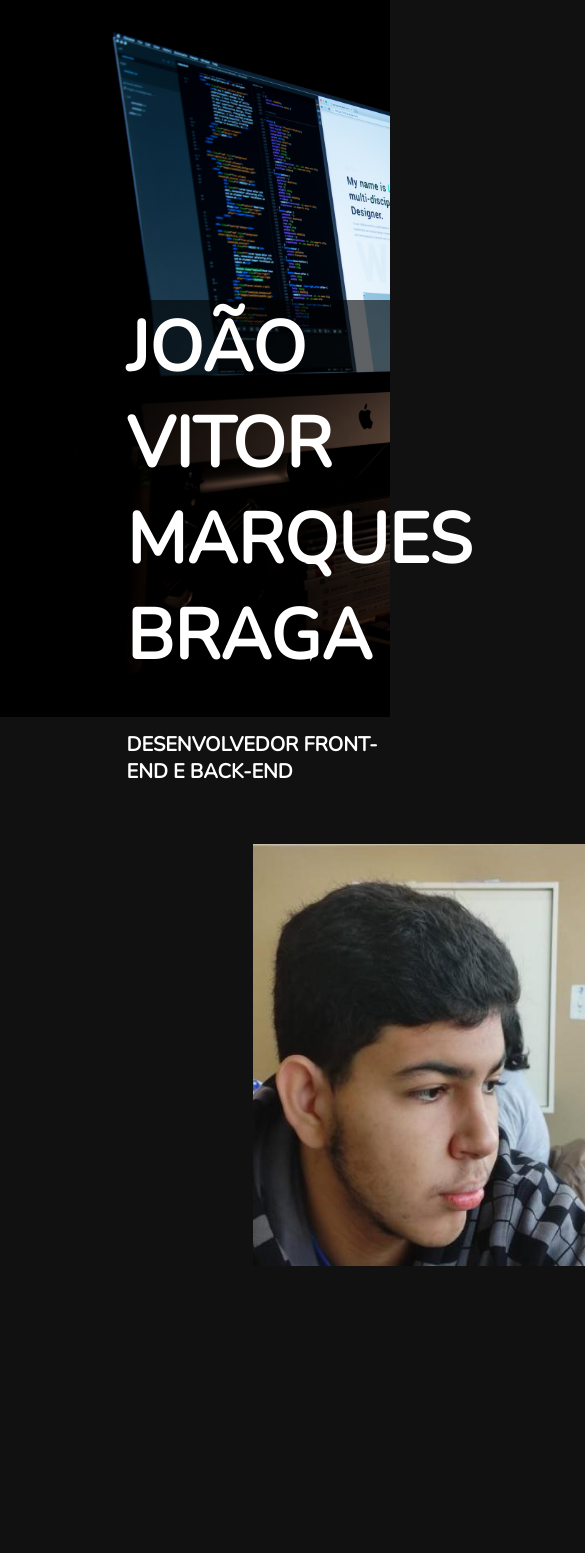
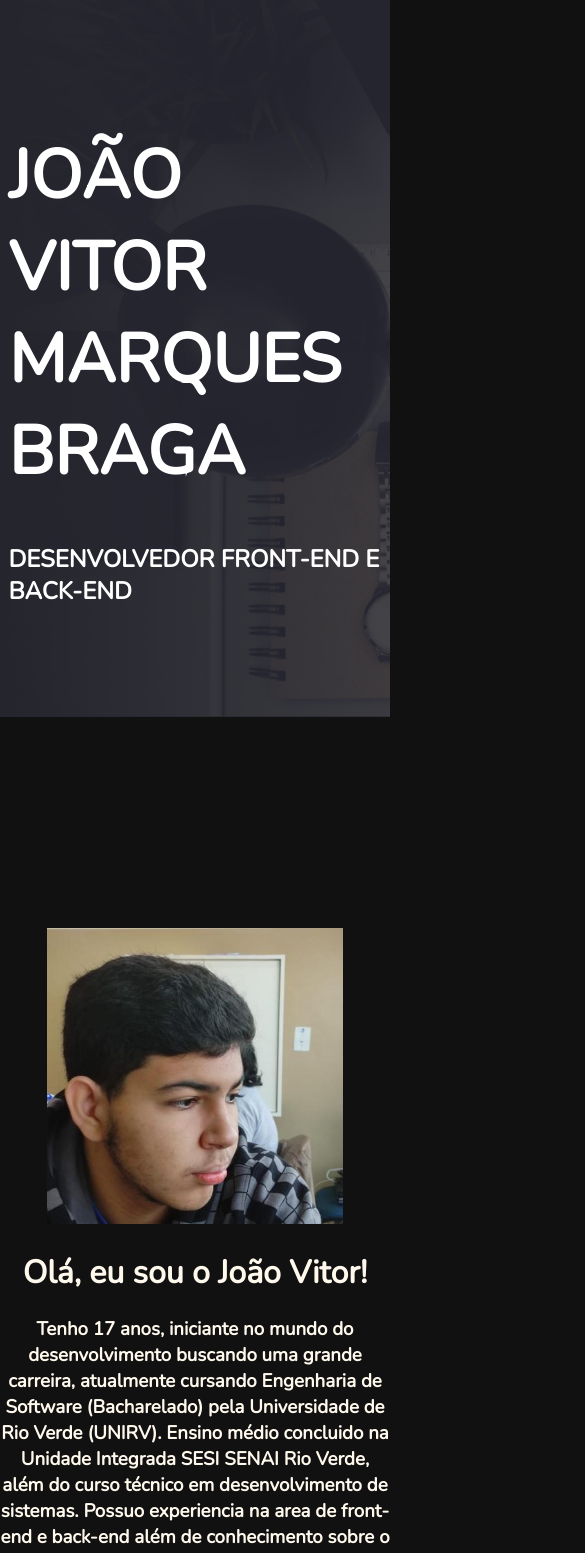
Before and after one commit to Joao-Vitor-Marques-Braga/portfolio, a React (Create React App) app: page / in a window 390 px wide. Shown: the top 1553 px of the page, 585 px wide, since content can reach past the window. Built offline with nearby package versions, Linux system fonts and the light colour scheme; the HTML template or start-up script is replaced by a standard one.

Commit message:
Add files via upload

```diff
--- a/src/components/Contato/style.css
+++ b/src/components/Contato/style.css
@@ -10,7 +10,7 @@
 .contato ul{
     display: flex;
     flex-direction: row;
-    margin-left: 20%;
+    margin: auto;
 }
 
 .contato li{
@@ -19,9 +19,23 @@
     text-align: center;
     align-items: center;
     list-style-type: none;
-    margin-left: 7rem;
+    margin: auto;
 }
 
 .contato li h3{
     color: white;
 }
+
+@media(max-width: 400px){
+    .contato{
+        font-size: 0.5rem;
+        margin: auto;
+    }
+}
+
+@media(max-width: 400px){
+    .contato img{
+        width: 3.5vh;
+        color: white;
+    }
+}
--- a/src/components/Header/style.css
+++ b/src/components/Header/style.css
@@ -2,7 +2,7 @@
     width: 100%;
     height: 85vh;
     margin-top: 0;
-    background: #fff url('../../images/banner2.jpg');
+    background: #fff url('../../images/banner.png');
     background-size: cover;
 }
 .navbar-header{
@@ -72,12 +72,21 @@
     padding-top: 30vh;
 }
 
+@media(max-width:400px) {
+    .containar-nome{
+    color: #fff;
+    font-family: 'Nunito', sans-serif;
+    padding-left: 1vh;
+    padding-right: 1vh;
+    padding-top: 10vh;
+    }
+}
+
 .containar-nome h1  {
-    font-size: 70px;
-    background: rgba(0, 0, 0, 0.6);
+    font-size: 8vh;
 }
 
 .containar-nome h3{
-    margin-top: 2px;
-    font-size: 20px;
+    margin-top: 2rem;
+    font-size: 1.5rem;
 }
--- a/src/components/Minhas habilidades/style.css
+++ b/src/components/Minhas habilidades/style.css
@@ -70,3 +70,72 @@
     padding: 0.5rem;
     box-shadow: 4px 4px 2px rgba(255, 255, 255, 0.733);
 }
+
+@media(max-width: 400px){
+    .minhas-habilidades h1{
+        color: #fff;
+        font-size: 4rem;
+    }
+}
+
+@media(max-width: 400px){
+    .habilidades{
+        flex-direction: column;
+    }
+}
+
+@media(max-width: 400px){
+    .card-html{
+        width: 80%;
+        margin: auto;
+        margin-bottom: 5vh;
+    }
+}
+
+@media(max-width: 400px){
+    .card-css{
+        width: 80%;
+        margin: auto;
+        margin-bottom: 5vh;
+    }
+}
+
+@media(max-width: 400px){
+    .card-javascript{
+        width: 80%;
+        margin: auto;
+        margin-bottom: 5vh;
+    }
+}
+
+@media(max-width: 400px){
+    .card-react{
+        width: 80%;
+        margin: auto;
+        margin-bottom: 5vh;
+    }
+}
+
+@media(max-width: 400px){
+    .card-bootstrap{
+        width: 80%;
+        margin: auto;
+        margin-bottom: 5vh;
+    }
+}
+
+@media(max-width: 400px){
+    .card-python{
+        width: 80%;
+        margin: auto;
+        margin-bottom: 5vh;
+    }
+}
+
+@media(max-width: 400px){
+    .card-flask{
+        width: 80%;
+        margin: auto;
+        margin-bottom: 5vh;
+    }
+}
--- a/src/components/sobre mim/index.jsx
+++ b/src/components/sobre mim/index.jsx
@@ -7,12 +7,7 @@ export const SobreMim = () => {
     <div className='sobremim'>
         <div className='minha-imagem'>
             <img src={Image} alt="minha imagem"/>
-        </div>
-
-        <div className='minha-descricao'>
-          <h1>
-            Olá, eu sou o João Vitor!
-          </h1>
+            <h1>Olá, eu sou o João Vitor!</h1>
             <h3>
               Tenho 17 anos, iniciante no mundo do desenvolvimento buscando uma grande carreira,
               atualmente cursando Engenharia de Software (Bacharelado) pela Universidade de Rio Verde (UNIRV).
--- a/src/components/sobre mim/style.css
+++ b/src/components/sobre mim/style.css
@@ -1,6 +1,7 @@
 .sobremim{
     display: flex;
     font-family: 'Nunito', sans-serif;
+    text-align: center;
 }
 
 .sobremim .minha-descricao {
@@ -20,3 +21,24 @@
     height: 50vh;
     padding-bottom: 15vh;
 }
+
+@media(max-width: 400px){
+    .minha-imagem img{
+        padding-left: 0;
+        padding-top: 25vh;
+        padding-bottom: 0%;
+        margin: auto;
+        width: 35vh;
+        height: 35vh;
+    }
+}
+
+@media(max-width: 400px){
+    .sobremim{
+        display: flex;
+        flex-direction: column;
+        padding-top: 0;
+        margin: auto;
+        margin-bottom: 15vh;
+    }
+}
```
Also changed, not shown: src/images/banner.png (added).
